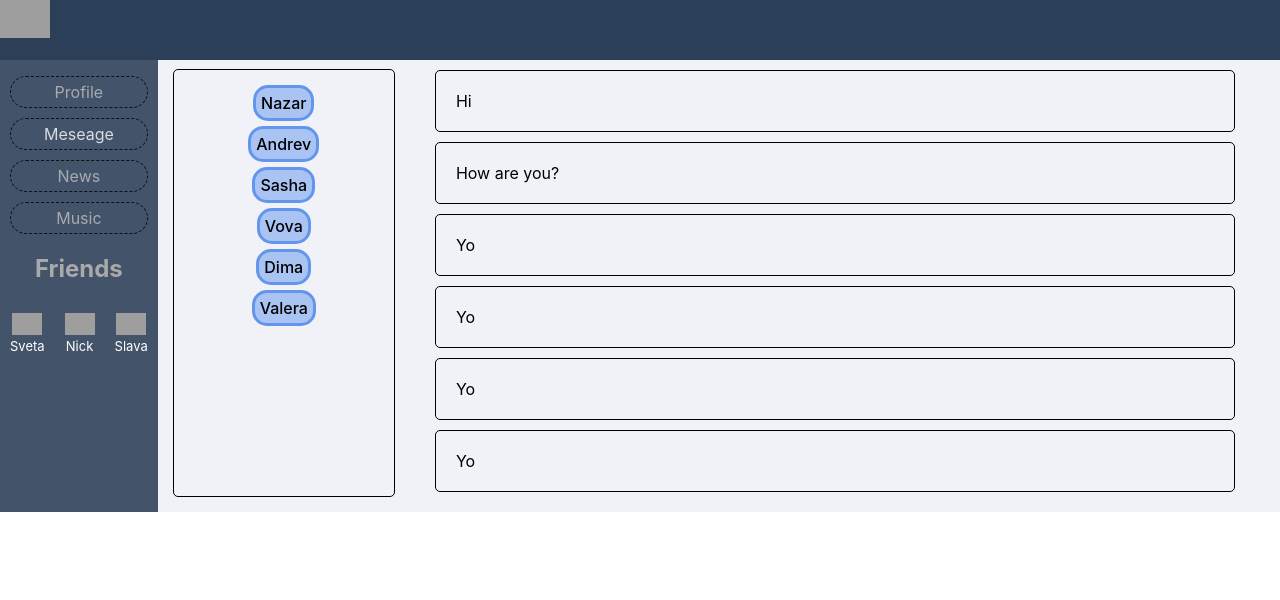
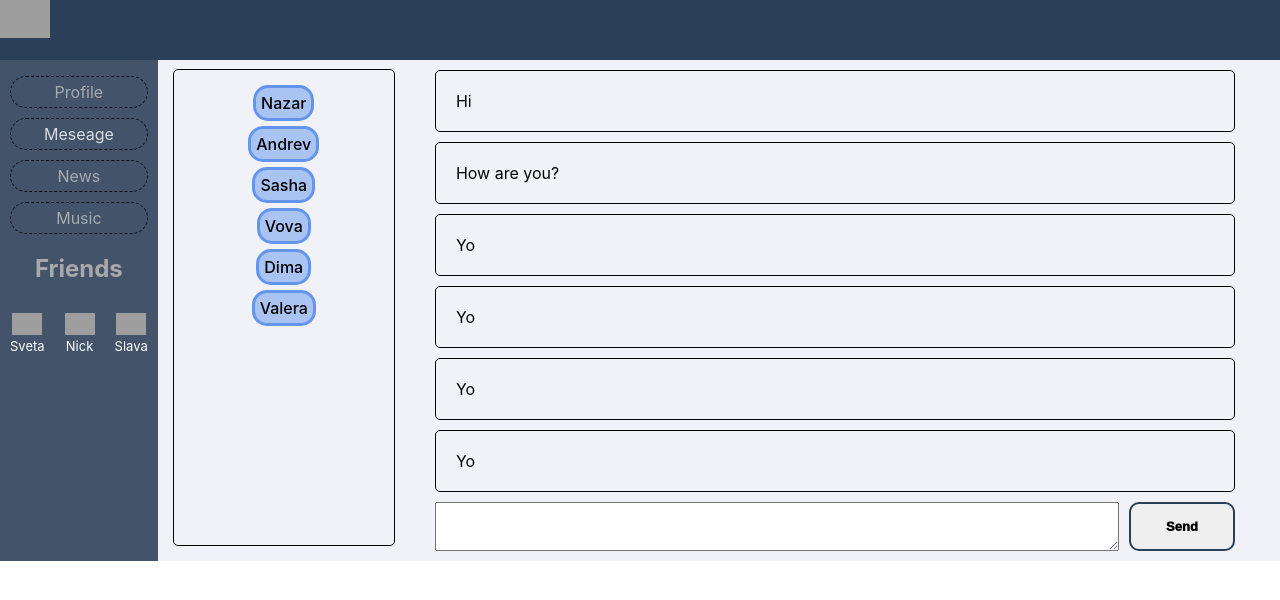
Before and after one commit to NazarPagor/First-ReactProject, a React (Create React App) app: page /message in a window 1280 px wide. Shown: the top 600 px of the page. Built offline with nearby package versions, Linux system fonts and the light colour scheme; grey boxes are pictures that could not be loaded.

Commit message:
реалізація_addPost

```diff
--- a/src/App.js
+++ b/src/App.js
@@ -16,7 +16,7 @@ const App = (props) => {
                 <Header/>
                 <Nav state = {props.state}/>
                 <div className="app-wrapper-content">
-                    <Route path="/profile" render={ () =>  <Profile state = {props.state.profilePage} /> }/>
+                    <Route path="/profile" render={ () =>  <Profile state = {props.state.profilePage} addPost={props.addPost} /> }/>
                     <Route path="/message" render={ () =>  <Dialogs state = {props.state.meassagesPage} /> }/>
                     <Route path="/news" render={ () =>  <News/> }/>
                     <Route path="/music" render={ () =>  <Music/> }/>
--- a/src/Components/Dialogs/Dialogs.jsx
+++ b/src/Components/Dialogs/Dialogs.jsx
@@ -2,9 +2,17 @@ import React from "react";
 import s_dialog from "./Dialogs.module.css";
 import DialogItem from "./DialogItem/DialogItem";
 import Meassage from "./Message/Meassage";
+
 const Dialogs = (props) => {
     let dialogsElement = props.state.dialogs.map((d) => (<DialogItem name={d.name} id={d.id}/>));
     let messagesElement = props.state.meassages.map((m) => (<Meassage message={m.message}/>));
+
+    let newMessage = React.createRef();
+    let SendMessage = () => {
+        let text = newMessage.current.value;
+        alert(text);
+    }
+
     return (
         <div className={s_dialog.dialogs}>
             <div className={s_dialog.dialogsItems}>
@@ -12,6 +20,10 @@ const Dialogs = (props) => {
             </div>
             <div className={s_dialog.messages}>
                 {messagesElement}
+                <div className={s_dialog.sendForm}>
+                    <textarea  ref={newMessage} className={s_dialog.textArea} ></textarea>
+                    <div><button  onClick={ SendMessage } className={s_dialog.sendButton}>Send</button></div>
+                </div>
             </div>
         </div>
     )
--- a/src/Components/Dialogs/Dialogs.module.css
+++ b/src/Components/Dialogs/Dialogs.module.css
@@ -46,3 +46,24 @@
     color: blue;
     background-color: black;
 }
+/* Butoons */
+.sendButton{
+    padding: 15px 35px;
+    margin-left: 10px;
+    border: 2px solid #2c3f58;
+    border-radius: 10px;
+    font-size: 13px;
+    font-weight: 1000;
+}
+.sendButton:hover{
+    background-color: #2c3f58;
+    transition: 0.3s;
+    color: white;
+}
+.sendForm{
+    display: flex;
+}
+.textArea{
+    width: 100%;
+
+}
--- a/src/Components/Nav/Nav.jsx
+++ b/src/Components/Nav/Nav.jsx
@@ -5,7 +5,6 @@ import FriendsSidebar from "./FriendsSidebar/FriendsSidebar";
 import s from "./FriendsSidebar/FriendsSidebar.module.css";
 
 const Nav = (props) => {
-    debugger;
     let Frends = props.state.sidebar.frendsName.map(  (f) => (<FriendsSidebar name = {f.fname} id = {f.id}/>));
     return (
         <nav className={classe.nav}>
--- a/src/Components/Profile/My posts/MyPosts.jsx
+++ b/src/Components/Profile/My posts/MyPosts.jsx
@@ -3,21 +3,22 @@ import s from "./MyPosts.module.css"
 import Post from "./Post/Post";
 
 const MyPosts = (props) => {
-    let postsElement = props.posts.map((p) => (<Post meassage={p.meassages} like={p.likeCounts}/>));
+    let postsElement = props.posts.map((p) => (<Post message={p.message} like={p.likeCounts}/>));
     let newPostElement = React.createRef();
-    let addPost = () =>{
+    let addPost = () => {
         let text = newPostElement.current.value;
-        alert(text);
+        props.addPost(text);
+        newPostElement.current.value = '';
     }
     return (
         <div className={s.postsBlock}>
             <h3>My post</h3>
             <div>
                 <div>
-                    <textarea ref = {newPostElement}> a</textarea>
+                    <textarea ref={newPostElement}> a</textarea>
                 </div>
                 <div>
-                    <button onClick={ addPost } className={s.button}>Add post</button>
+                    <button onClick={addPost} className={s.button}>Add post</button>
                 </div>
             </div>
             <div className={s.posts}>
--- a/src/Components/Profile/My posts/MyPosts.module.css
+++ b/src/Components/Profile/My posts/MyPosts.module.css
@@ -3,6 +3,7 @@
 }
 .posts{
     margin-top: 10px;
+    color: black;
 }
 
 .button {
--- a/src/Components/Profile/My posts/Post/Post.module.css
+++ b/src/Components/Profile/My posts/Post/Post.module.css
@@ -8,6 +8,7 @@
     border-radius: 50%;
 }
 .descriptionPost{
+    color: black;
     padding: 10px;
     border: 1px solid #000;
     border-radius: 5px;
--- a/src/Components/Profile/Profile.jsx
+++ b/src/Components/Profile/Profile.jsx
@@ -2,13 +2,14 @@ import React from "react";
 import s from "./Profile.module.css";
 import MyPosts from "./My posts/MyPosts";
 import ProfileInfo from "./ProfileInfo/ProfileInfo";
+import {addPost} from "../redux/state";
 
 
 const Profile = (props) => {
     return (
         <div>
             <ProfileInfo/>
-            <MyPosts posts ={props.state.post}/>
+            <MyPosts posts ={props.state.post} addPost={props.addPost} />
         </div>
     )
 }
--- a/src/Components/redux/state.js
+++ b/src/Components/redux/state.js
@@ -1,3 +1,5 @@
+import {rerenderTree} from "../../render";
+
 let state = {
     profilePage: {
         post: [{id: 1, message: "Hi how are you?", likeCounts: 10},
@@ -29,4 +31,15 @@ let state = {
             {id: 3, fname: "Slava"},],
     },
 }
+
+export let addPost = (postMessage) => {
+    let newPost = {
+        id: 5,
+        message: postMessage,
+        likeCounts: 0,
+    }
+    state.profilePage.post.push(newPost);
+    rerenderTree(state);
+}
+
 export default state;
--- a/src/index.js
+++ b/src/index.js
@@ -1,17 +1,10 @@
 import React from 'react';
-import ReactDOM from 'react-dom';
 import './index.css';
-import App from './App';
 import reportWebVitals from './reportWebVitals';
+import {rerenderTree} from "./render"
 import state from "./Components/redux/state";
 
-ReactDOM.render(
-  <React.StrictMode>
-    <App state = {state}/>
-  </React.StrictMode>,
-  document.getElementById('root')
-);
-
+rerenderTree(state);
 // If you want to start measuring performance in your app, pass a function
 // to log results (for example: reportWebVitals(console.log))
 // or send to an analytics endpoint. Learn more: https://bit.ly/CRA-vitals
--- /dev/null
+++ b/src/render.js
@@ -0,0 +1,15 @@
+import React from 'react';
+import ReactDOM from 'react-dom';
+import './index.css';
+import App from './App';
+import reportWebVitals from './reportWebVitals';
+import {addPost} from "./Components/redux/state";
+
+export let rerenderTree = (state) => {
+    ReactDOM.render(
+        <React.StrictMode>
+            <App state={state} addPost={addPost}/>
+        </React.StrictMode>,
+        document.getElementById('root')
+    );
+}
```
Also changed, not shown: src/Components/Profile/My posts/Post/Post.jsx (+1 -2 lines).
